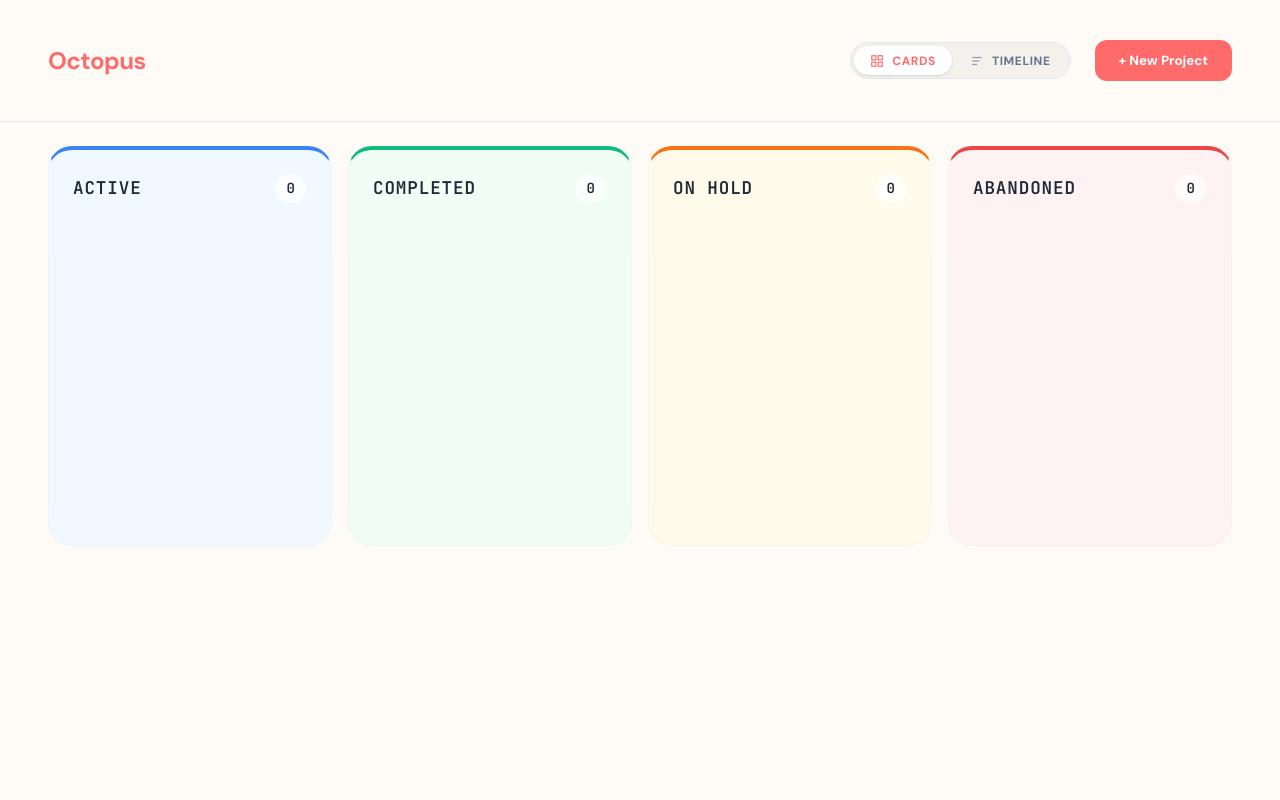
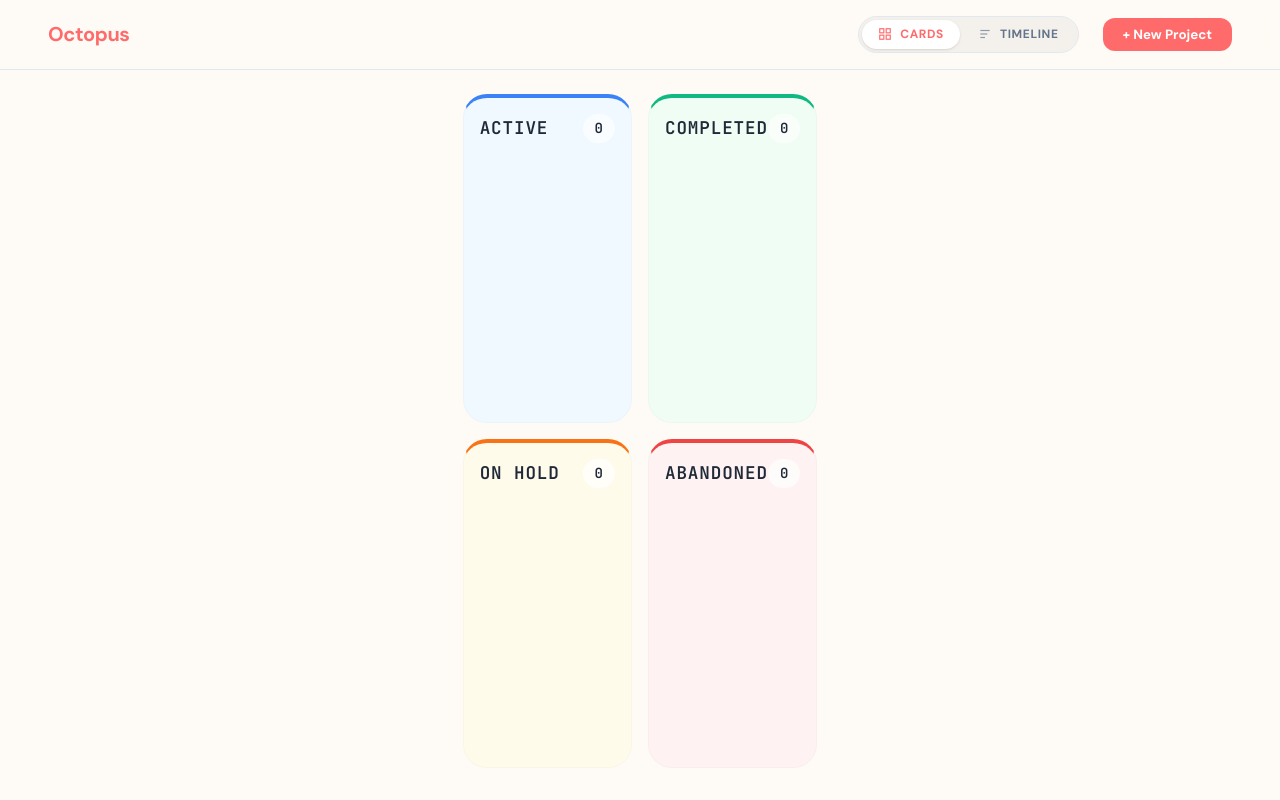
Before and after one commit to brendondgr/Octopus, a Flask app: page / in a window 1280 px wide. Run offline with Flask 3, Linux system fonts and the light colour scheme; data that the repository does not hold is empty; some libraries are stand-ins or nearby versions.

Commit message:
Update the formatting of the main page to be 2x2 instead of 4x1. Same for Tasks, 2xN

```diff
--- a/web/static/css/main.css
+++ b/web/static/css/main.css
@@ -9,12 +9,20 @@
     padding: 0;
 }
 
+html,
+body {
+    height: 100%;
+    overflow: hidden;
+}
+
 body {
     background-color: var(--color-bg);
     font-family: var(--font-body);
     color: var(--color-text-main);
     line-height: 1.5;
     -webkit-font-smoothing: antialiased;
+    display: flex;
+    flex-direction: column;
 }
 
 h1,
@@ -34,26 +42,63 @@ h6 {
     padding: 1.5rem 3rem;
 }
 
+main.container {
+    flex: 1;
+    overflow: hidden;
+    padding-bottom: 0;
+}
+
 /* Layout - Dashboard */
 .dashboard-grid {
     display: grid;
-    grid-template-columns: repeat(4, 1fr);
+    grid-template-columns: repeat(2, 1fr);
+    grid-template-rows: repeat(2, 1fr);
     gap: 1rem;
-    align-items: start;
-    /* Don't stretch columns */
-    padding-bottom: 4rem;
+    align-items: stretch;
+    height: 100%;
+    padding-bottom: 2rem;
 }
 
 /* Columns */
 .status-column {
     border-radius: var(--radius-lg);
     padding: 1rem;
-    min-height: 400px;
+    height: 100%;
     /* Drop target area */
-    display: flex;
-    flex-direction: column;
+    display: grid;
+    grid-template-columns: repeat(2, 1fr);
     gap: 1rem;
     border: 1px solid rgba(0, 0, 0, 0.02);
+    align-content: start;
+    overflow-y: auto;
+    overflow-x: hidden;
+    scrollbar-width: thin;
+    scrollbar-color: var(--color-border) transparent;
+}
+
+.status-column::-webkit-scrollbar {
+    width: 6px;
+}
+
+.status-column::-webkit-scrollbar-track {
+    background: transparent;
+}
+
+.status-column::-webkit-scrollbar-thumb {
+    background-color: var(--color-border);
+    border-radius: 20px;
+}
+
+/* Column header spans both columns and is sticky */
+.status-column .column-header {
+    grid-column: 1 / -1;
+    position: sticky;
+    top: -1rem;
+    /* Adjust for padding */
+    background: inherit;
+    z-index: 5;
+    padding: 0.5rem 0;
+    margin-top: -0.5rem;
 }
 
 /* Column Specific Colors */
@@ -471,13 +516,17 @@ h6 {
 
 /* Header */
 header {
-    padding: 1rem 0;
+    padding: 0.5rem 0;
     background: rgba(254, 251, 246, 0.8);
     backdrop-filter: blur(12px);
     position: sticky;
     top: 0;
     z-index: 10;
     border-bottom: 1px solid var(--color-border);
+}
+
+header .container {
+    padding: 0.5rem 3rem;
 }
 
 .header-content {
@@ -499,6 +548,15 @@ header {
     padding: 3px;
     gap: 2px;
     margin: 0;
+}
+
+.tab-content {
+    display: none;
+}
+
+.tab-content.active {
+    display: block;
+    height: 100%;
 }
 
 .tab-interface.header-tabs .tab-button {
@@ -523,7 +581,7 @@ header {
 }
 
 .brand {
-    font-size: 1.5rem;
+    font-size: 1.25rem;
     font-weight: 800;
     color: var(--color-primary);
     letter-spacing: -0.02em;
@@ -533,7 +591,7 @@ header {
     background: var(--color-primary);
     color: white;
     border: none;
-    padding: 0.75rem 1.5rem;
+    padding: 0.5rem 1.25rem;
     border-radius: var(--radius-md);
     font-weight: 600;
     font-family: var(--font-body);
@@ -550,7 +608,7 @@ header {
     background: transparent;
     color: var(--color-text-muted);
     border: 1px solid var(--color-border);
-    padding: 0.75rem 1.5rem;
+    padding: 0.5rem 1.25rem;
     border-radius: var(--radius-md);
     font-weight: 600;
     font-family: var(--font-body);
@@ -2009,10 +2067,12 @@ header {
 @media (max-width: 768px) {
     .dashboard-grid {
         grid-template-columns: 1fr;
+        grid-template-rows: auto;
         gap: 1.5rem;
     }
 
     .status-column {
+        grid-template-columns: 1fr;
         min-height: auto;
     }
 
@@ -2089,6 +2149,11 @@ header {
 @media (min-width: 768px) and (max-width: 1024px) {
     .dashboard-grid {
         grid-template-columns: repeat(2, 1fr);
+        grid-template-rows: repeat(2, 1fr);
+    }
+
+    .status-column {
+        grid-template-columns: 1fr;
     }
 
     .container {
```
